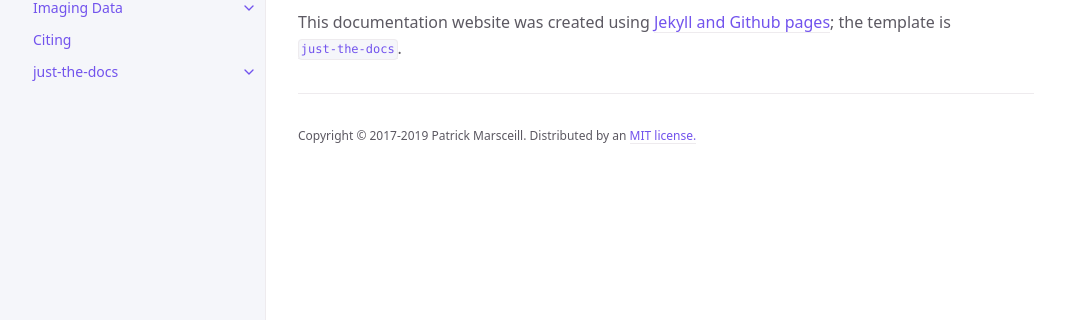
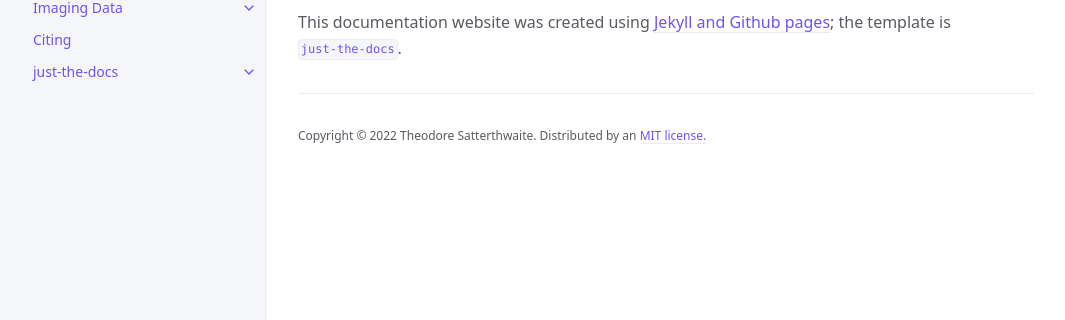
Before and after one commit to PennLINC/RBC-Documentation, a Jekyll site: the page built from index.md, in a window 1280 px wide. Shown: the part 244-564 px from the top of the page, without its empty margins (106-1171 px from the left). Built offline with Jekyll 4.4.1, drawn with Linux system fonts in a browser that asks for light colours.

Commit message:
correct distribution license PennLINC/RBC#61

```diff
--- a/_config.yml
+++ b/_config.yml
@@ -38,7 +38,7 @@ aux_links:
     - "https://github.com/PennLINC/RBC-Documentation"
 
 # Footer content appears at the bottom of every page's main content
-footer_content: "Copyright &copy; 2017-2019 Patrick Marsceill. Distributed by an <a href=\"https://github.com/PennLINC/PennLINC.github.io/tree/master/LICENSE.txt\">MIT license.</a>"
+footer_content: "Copyright &copy; 2022 Theodore Satterthwaite. Distributed by an <a href=\"https://github.com/PennLINC/RBC-Documentation/tree/master/LICENSE.txt\">MIT license.</a>"
 
 # Color scheme currently only supports "dark" or nil (default)
 color_scheme: nil
```
